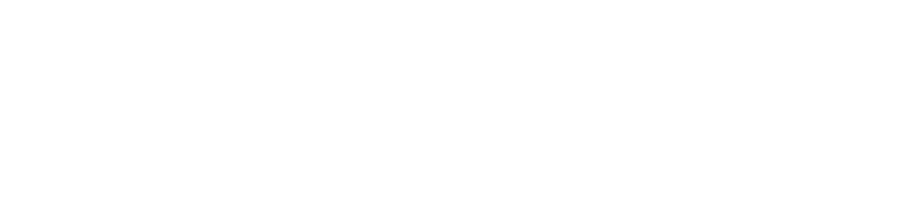
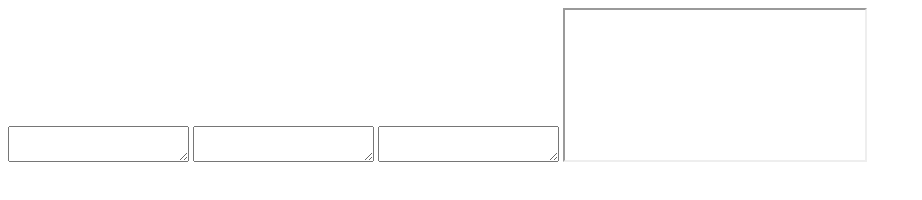
Before and after one commit to coffeescriptnext/Live-HTML-CSS-JS-Editor, a plain HTML site: page index.html in a window 1280 px wide. Shown: the whole page, without its empty margins (0-922 px from the left). Drawn offline with Linux system fonts and the light colour scheme.

Commit message:
Setup done; styling next

```diff
--- a/index.html
+++ b/index.html
@@ -1,5 +1,6 @@
 <html>
 	<head>
+		<!-- HTML/CSS/JS Live editor; what if you could also compile python code?-->
 		<title> Code Editor</title>
 
 		<link rel= "stylesheet" href= "styles/style.css" />
@@ -7,5 +8,14 @@
 
 	<body>
 
+		<textarea id = "html" placeholder = "HTML"> </textarea>
+		<textarea id = "css" placeholder = "CSS"> </textarea>
+		<textarea id = "js" placeholder = "JavaScript"> </textarea>
+
+		<!-- IFrame is HTML document embedded inside another HTML document on a website -->
+		<iframe id = "code"> </iframe>
+
+		<script type = "text/javascript" src = "scripts/app.js"> </script>
+
 	</body>
 </html>
```
Also changed, not shown: scripts/app.js (added), 1 other file.
